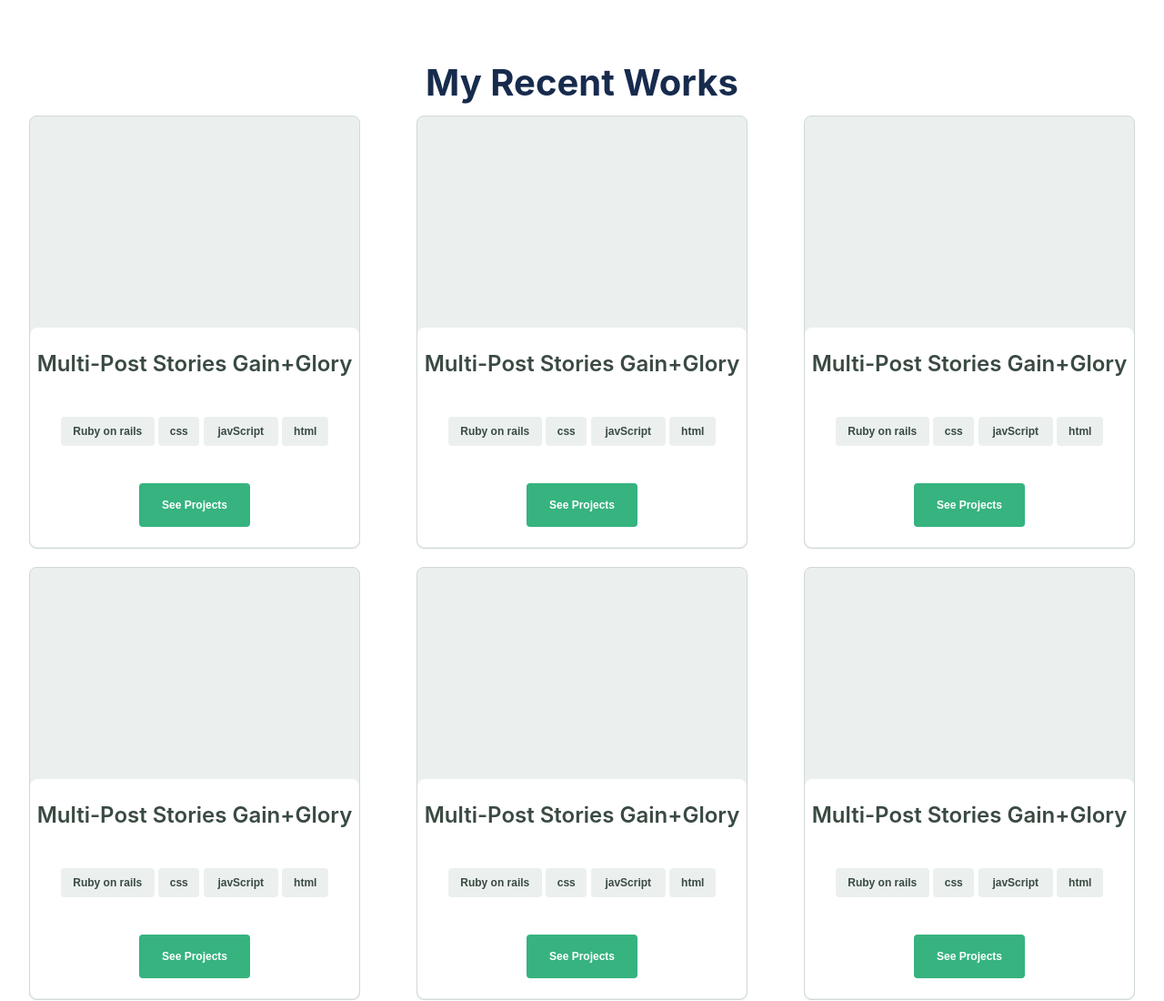
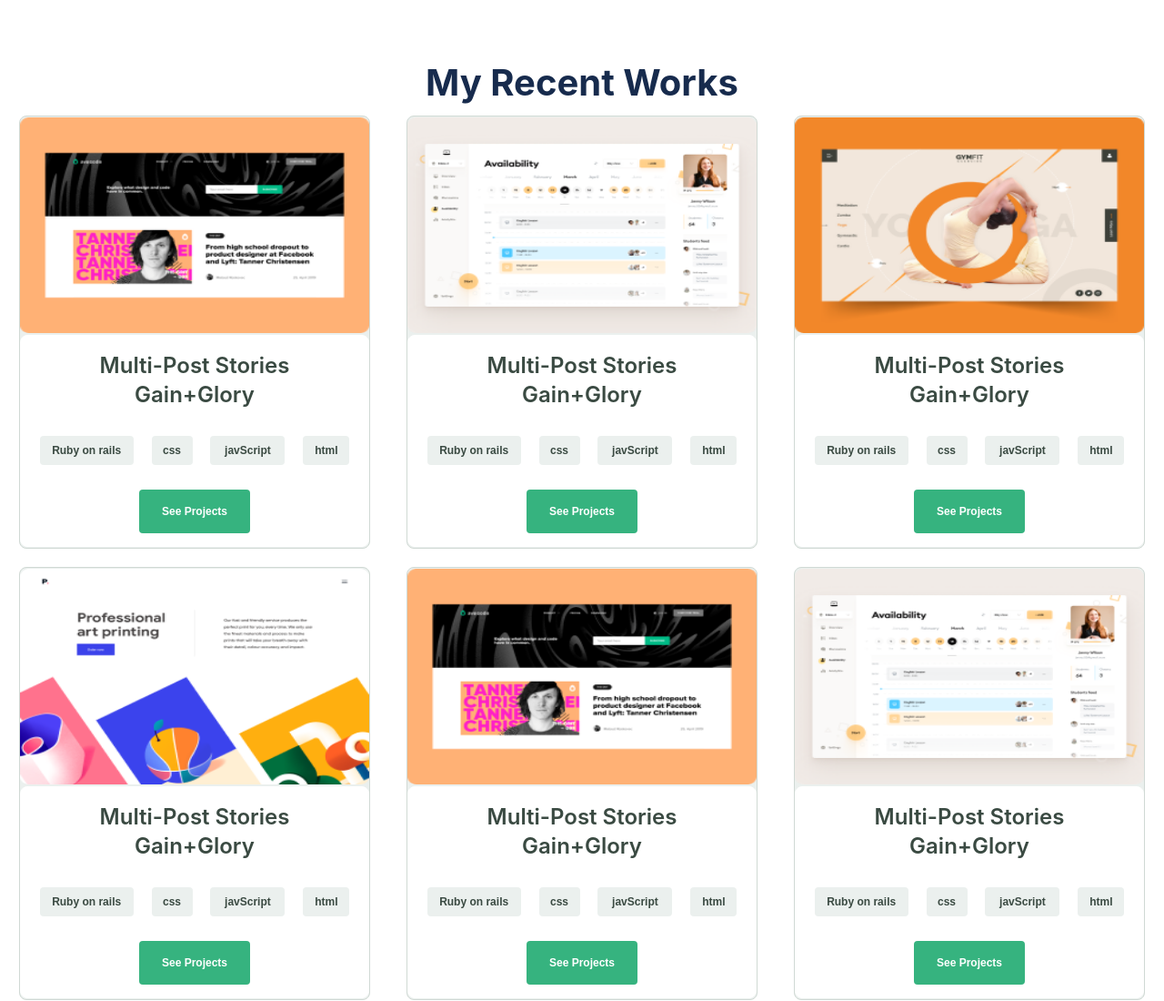
Before and after one commit to sameh080081/Myportfolio, a plain HTML site: page index.html in a window 1280 px wide. Shown: the part 800-1900 px from the top of the page at 91% size. Drawn offline with Linux system fonts and the light colour scheme.

Commit message:
add transitions & animation.

```diff
--- a/index.html
+++ b/index.html
@@ -41,6 +41,7 @@
     </div>
 
     <div class="card">
+        <img class="snap" src="./images/snap/1.png">
         <ul class="box">
             <li><h4>Multi-Post Stories Gain+Glory</h4></li>
             <li class="buttons">
@@ -54,6 +55,7 @@
     </div>
 
     <div class="card">
+        <img class="snap" src="./images/snap/2.png">
         <ul class="box">
             <li><h4>Multi-Post Stories Gain+Glory</h4></li>
             <li class="buttons">
@@ -67,6 +69,7 @@
     </div>
 
     <div class="card">
+        <img class="snap" src="./images/snap/3.png">
         <ul class="box">
             <li><h4>Multi-Post Stories Gain+Glory</h4></li>
             <li class="buttons">
@@ -80,6 +83,7 @@
     </div>
 
     <div class="card">
+        <img class="snap" src="./images/snap/4.png">
         <ul class="box">
             <li><h4>Multi-Post Stories Gain+Glory</h4></li>
             <li class="buttons">
@@ -93,6 +97,7 @@
     </div>
 
     <div class="card">
+        <img class="snap" src="./images/snap/1.png">
         <ul class="box">
             <li><h4>Multi-Post Stories Gain+Glory</h4></li>
             <li class="buttons">
@@ -106,6 +111,7 @@
     </div>
 
     <div class="card">
+        <img class="snap" src="./images/snap/2.png">
         <ul class="box">
             <li><h4>Multi-Post Stories Gain+Glory</h4></li>
             <li class="buttons">
--- a/style.css
+++ b/style.css
@@ -48,6 +48,14 @@ body {
 
 .st {
   padding-top: 35px;
+  animation-duration: 3s;
+  animation-name: slidein;
+}
+
+@keyframes slidein {
+  from {
+    transform: rotate(360deg);
+  }
 }
 
 h1 {
@@ -134,14 +142,27 @@ p {
 
 .card {
   display: flex;
-  flex-direction: column-reverse;
+  flex-direction: column;
+  justify-content: center;
+  align-items: center;
   background: #ebf0ee;
   border: 1px solid #d0d9d4;
   border-radius: 8px;
-  width: 85%;
+  width: 90%;
   height: 474px;
   margin: 10px;
   justify-self: center;
+}
+
+.snap {
+  width: 100%;
+  height: 50%;
+  margin: 1px;
+  transition: transform 1s ease-in;
+}
+
+.snap:hover {
+  transform: scale(1.05);
 }
 
 .box {
@@ -149,14 +170,19 @@ p {
   flex-direction: column;
   justify-content: space-around;
   align-items: center;
-  grid-area: 2/1;
   background-color: white;
   border: 1px solid white;
   border-radius: 8px;
   list-style: none;
-  margin-bottom: 1px;
+  width: 99%;
+  height: 50%;
+  margin: 1px;
   padding: 1px;
-  height: 50%;
+}
+
+li {
+  display: flex;
+  justify-content: center;
 }
 
 h4 {
@@ -164,12 +190,20 @@ h4 {
   font-weight: 600;
   font-size: 24px;
   line-height: 32px;
-  display: flex;
-  align-items: center;
   text-align: center;
   color: #3a4a42;
+  width: 80%;
   margin: 1px;
   padding: 1px;
+}
+
+.buttons {
+  width: 95%;
+  justify-content: space-around;
+}
+
+button {
+  transition: background-color 0.5s ease-in;
 }
 
 button:hover {
@@ -411,6 +445,7 @@ h3 {
   width: 80%;
   padding: 1px;
   margin: 1px;
+  margin-top: 25px;
 }
 
 .fw2 {
@@ -518,6 +553,7 @@ h3 {
   margin: 1px;
   padding: 1px;
   width: 90%;
+  margin-top: 25px;
 }
 
 .codek {
```
Also changed, not shown: images/snap/1.png (added), images/snap/2.png (added), images/snap/3.png (added), images/snap/4.png (added).
